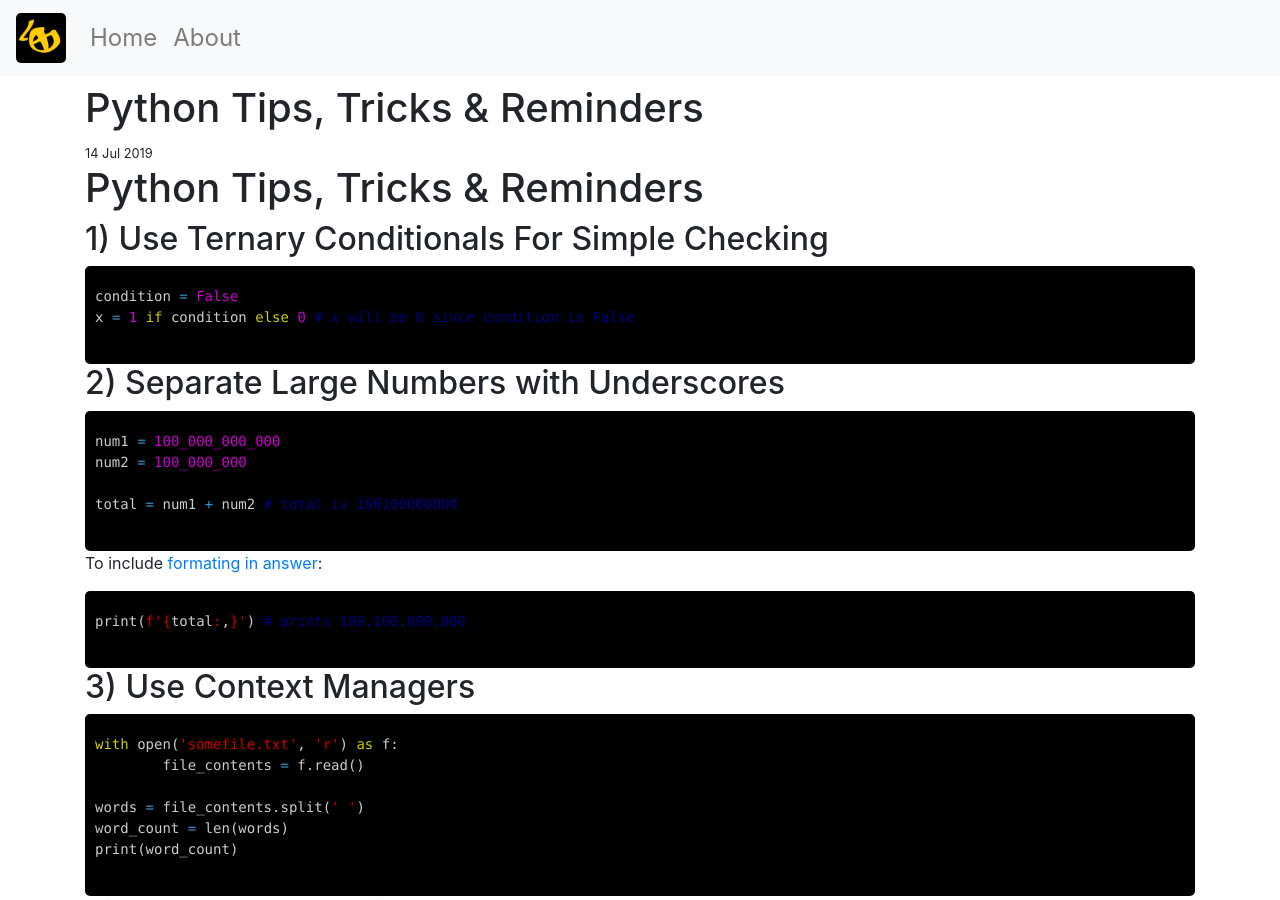
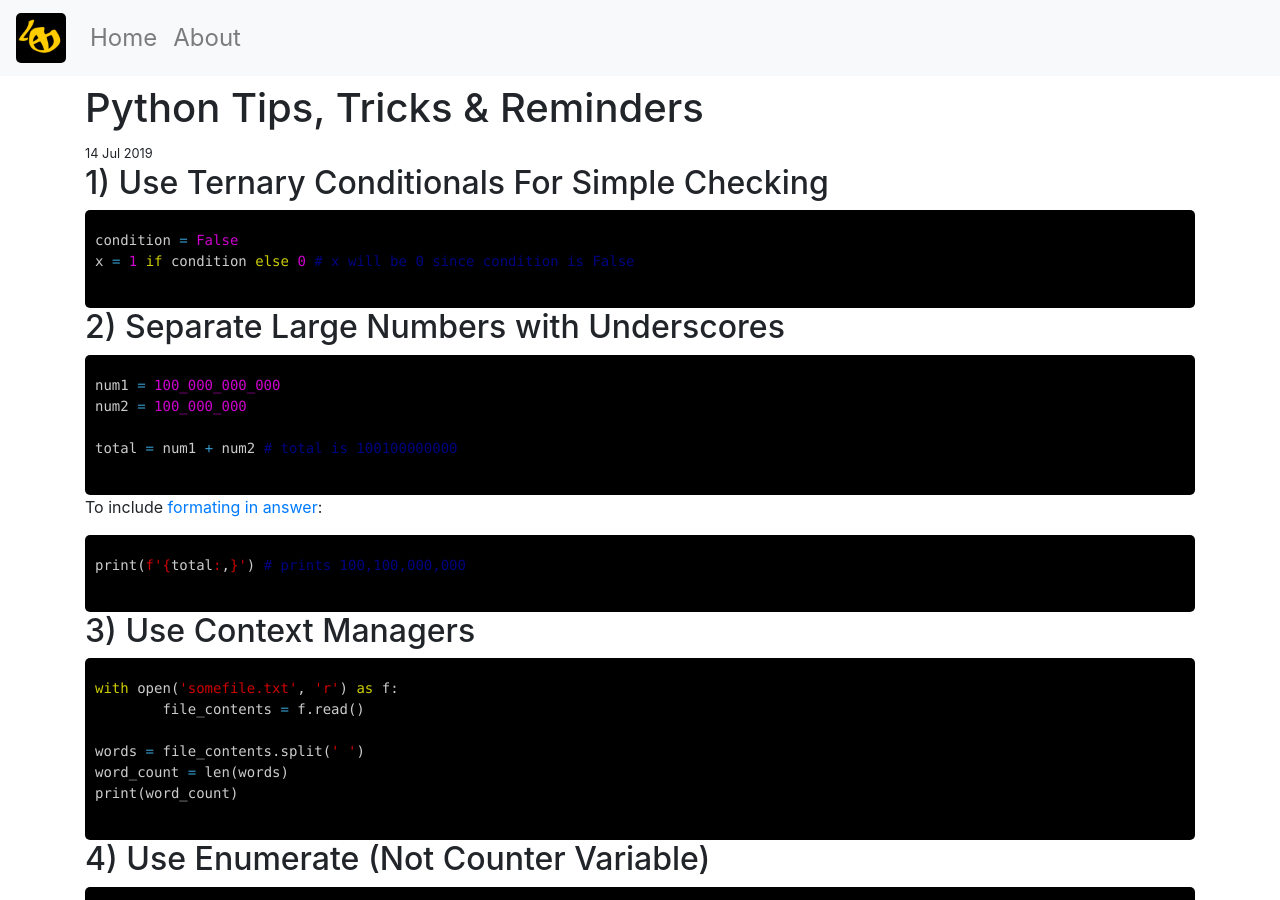
Before and after one commit to DewofyourYouth/DewofyourYouth.github.io, a Jekyll site: the page built from _posts/2019-07-14-python-tips-tricks-and-reminders.md, in a window 1280 px wide and 900 px high. Built offline with Jekyll 4.4.1, drawn with Linux system fonts in a browser that asks for light colours; nearby versions of some CDN libraries; comment, search, counter and statistics services are not loaded.

Commit message:
remove title from body

```diff
--- a/_posts/2019-07-14-python-tips-tricks-and-reminders.md
+++ b/_posts/2019-07-14-python-tips-tricks-and-reminders.md
@@ -4,8 +4,6 @@ title: "Python Tips, Tricks &amp Reminders"
 date: 2019-07-14
 comments: true
 ---
-
-# Python Tips, Tricks &amp; Reminders
 
 ## 1) Use Ternary Conditionals For Simple Checking
 
```
